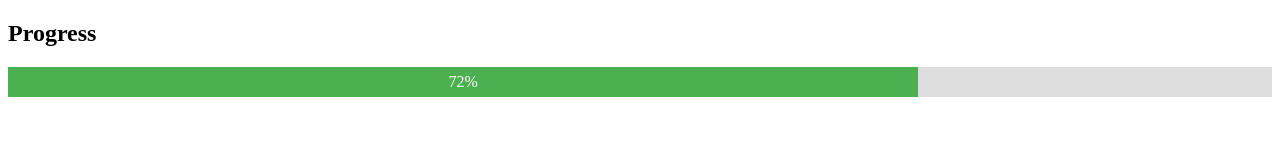
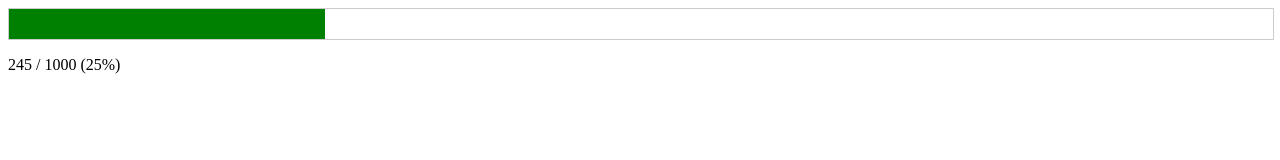
Before and after one commit to muhamedpolo/iccb_scissors_loadingbar, a plain HTML site: page index.html in a window 1280 px wide. Drawn offline with Linux system fonts and the light colour scheme.

Commit message:
Update index.html

```diff
--- a/index.html
+++ b/index.html
@@ -1,32 +1,25 @@
 <!DOCTYPE html>
 <html>
 <head>
-  <title>Canva Embed Test</title>
+  <title>Progress</title>
   <style>
-    #progress-bar {
-      width: 0%;
-      height: 30px;
-      background-color: #4CAF50;
-      color: white;
-      text-align: center;
-      line-height: 30px;
-    }
-    #container {
-      width: 100%;
-      background-color: #ddd;
-    }
+    #bar { width: 0; height: 30px; background: green; }
   </style>
 </head>
 <body>
-  <h2>Progress</h2>
-  <div id="container">
-    <div id="progress-bar">0%</div>
+  <div style="border:1px solid #ccc; width: 100%;">
+    <div id="bar"></div>
   </div>
+  <p id="text">Loading...</p>
+
   <script>
-    const progress = 72;
-    const bar = document.getElementById('progress-bar');
-    bar.style.width = progress + '%';
-    bar.textContent = progress + '%';
+    fetch('data.json')
+      .then(r => r.json())
+      .then(d => {
+        const pct = Math.round((d.current / d.total) * 100);
+        document.getElementById("bar").style.width = pct + "%";
+        document.getElementById("text").innerText = `${d.current} / ${d.total} (${pct}%)`;
+      });
   </script>
 </body>
 </html>
```
